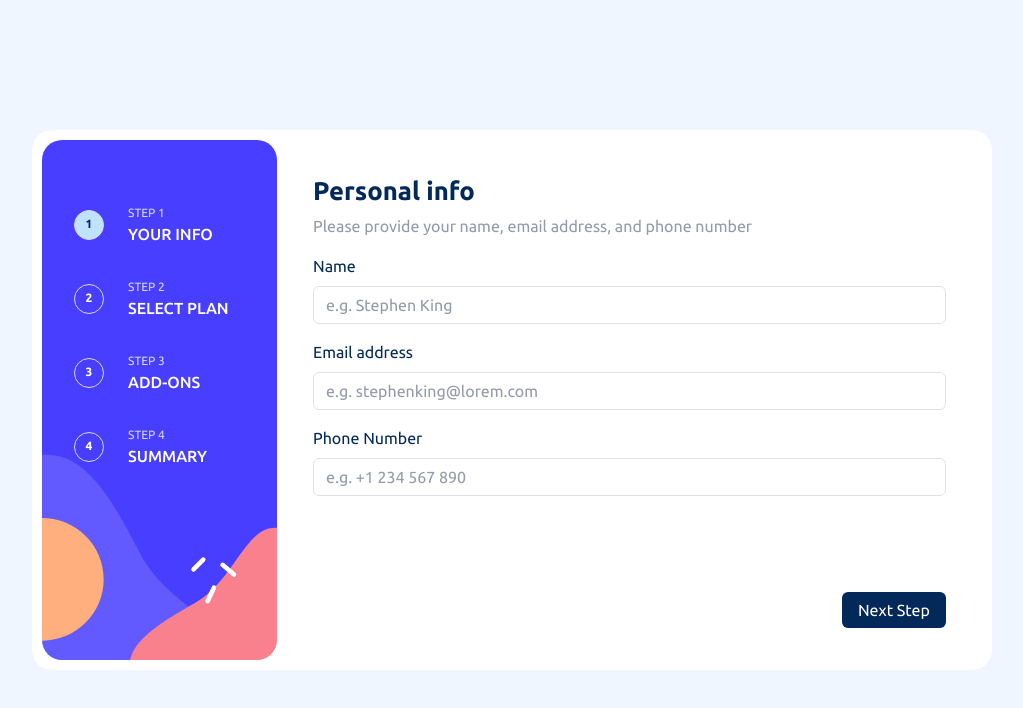
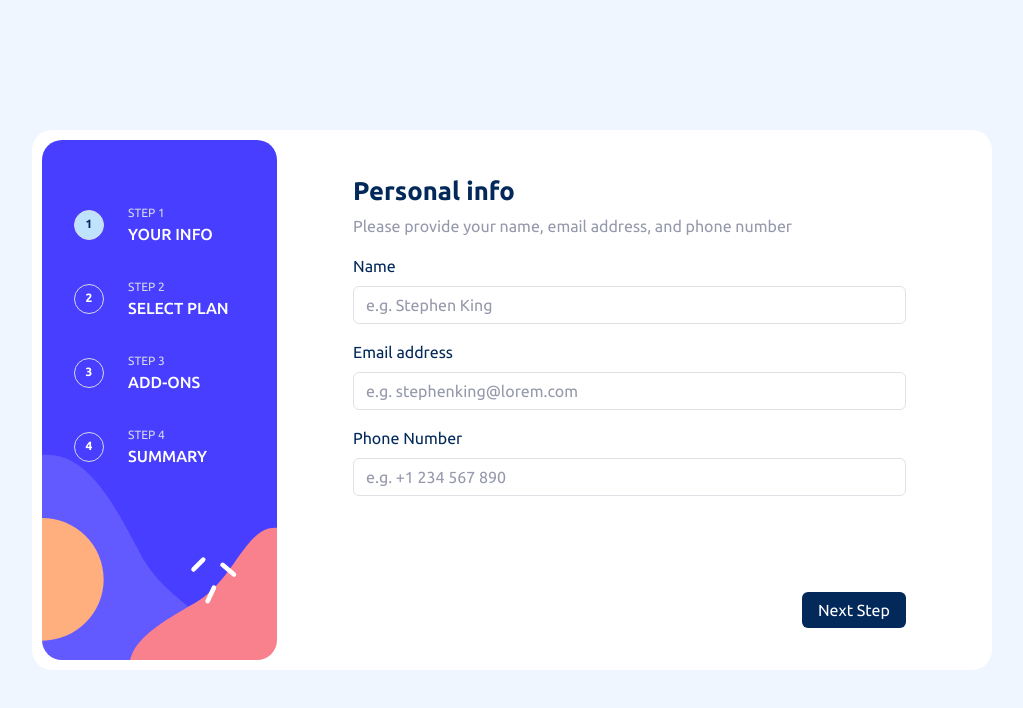
Before and after one commit to Rameswara-Rao/multi-step-form, a React (Vite) app: page / in a window 1280 px wide. Shown: the top 708 px of the page, without its empty margins (128-1151 px from the left). Built offline with nearby package versions, Linux system fonts and the light colour scheme.

Commit message:
padding fix

```diff
--- a/src/App.jsx
+++ b/src/App.jsx
@@ -40,7 +40,7 @@ const App = () => {
           </Suspense>
         </Col>
         <Col className="my-auto" sm={8} md={8} lg={8} xl={9}>
-          <Card className="card-render px-3 px-sm-0 px-lg-2">
+          <Card className="card-render px-3 px-sm-0 px-md-3 px-lg-4 px-xl-5">
             <Card.Body>
               <Suspense fallback={<div>Loading...</div>}>
                 {renderForm()}
```
